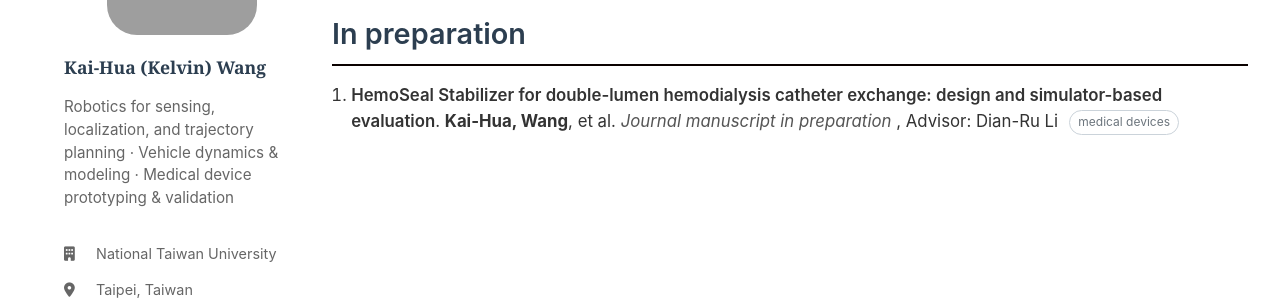
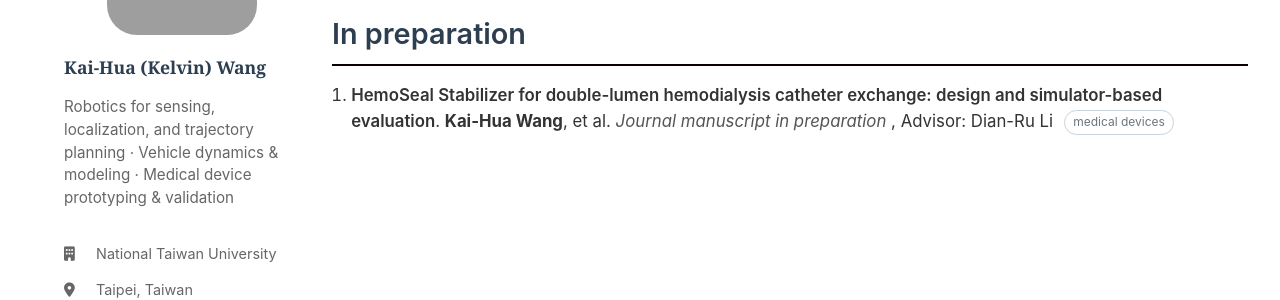
Before and after one commit to Kelvin1106/Kelvin1106.github.io, a Jekyll site: the page built from pages/publications.md, in a window 1280 px wide. Shown: the part 274-574 px from the top of the page. Built offline with Jekyll 4.4.1, drawn with Linux system fonts in a browser that asks for light colours; grey boxes are pictures that could not be loaded.

```diff
--- a/pages/publications.md
+++ b/pages/publications.md
@@ -155,7 +155,7 @@ permalink: /publications/
     <ol class="pub-list">
       <li>
         <span class="pub-title">HemoSeal Stabilizer for double-lumen hemodialysis catheter exchange: design and simulator-based evaluation</span>.
-        <strong>Kai-Hua, Wang</strong>, <span>et al.</span>
+        <strong>Kai-Hua Wang</strong>, <span>et al.</span>
         <span class="pub-venue">Journal manuscript in preparation</span> , Advisor: Dian-Ru Li
         <span class="pub-badge">medical devices</span>
       </li>
```
